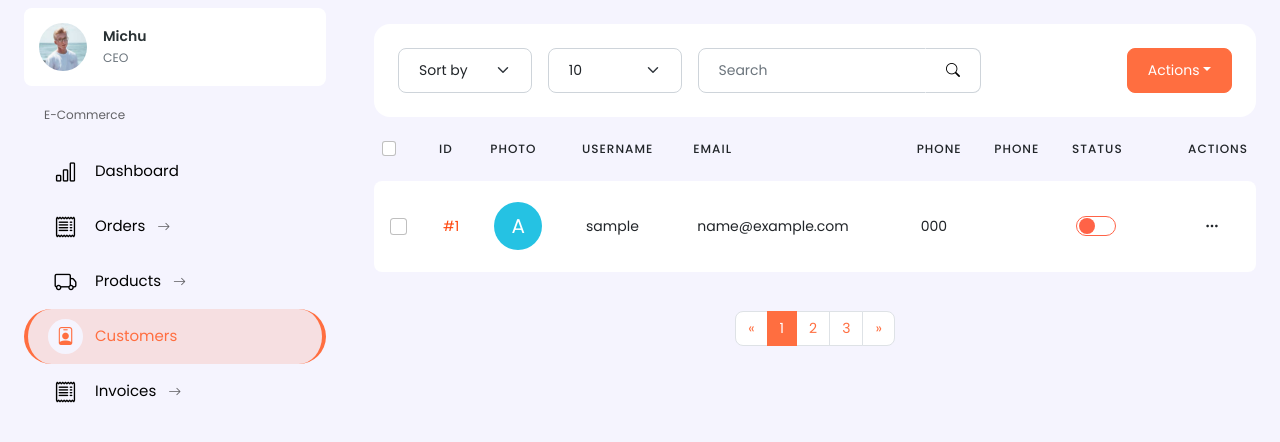
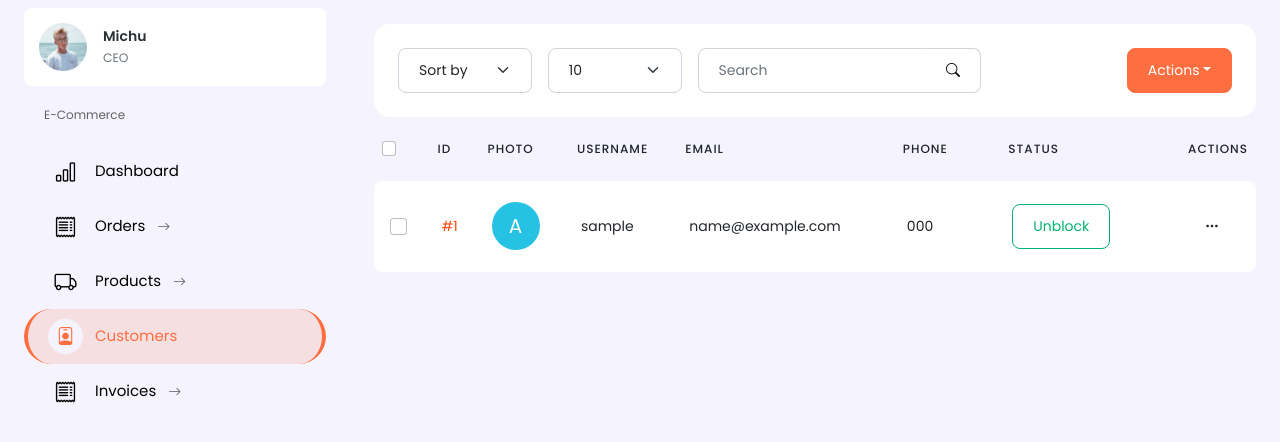
Before and after one commit to Michu23/Zorro, a Django app: page /superadmin/customers/ in a window 1280 px wide. Shown: the part 90-532 px from the top of the page. Run offline with Django 4.2, Linux system fonts and the light colour scheme; tables that the repository leaves empty hold one stand-in row (values such as "Sample post"); some libraries are stand-ins or nearby versions.

```diff
--- a/Adminapp/templates/customers.html
+++ b/Adminapp/templates/customers.html
@@ -65,7 +65,7 @@
                     <th>Username</th>
                     <th>Email</th>
                     <th>Phone</th>
-                    <th>Phone</th>
+                    <th></th>
                     <th>Status</th>
                     <th class="text-end">Actions</th>
                 </tr>
@@ -90,14 +90,28 @@
                     <td>{{user.date}}</td>
                     <td>
                         <!-- <span class="badge bg-success">Active</span> -->
-                        <div class="containere" id="container{{ user.id }}">
+                        <!-- <div class="containere" id="container{{ user.id }}">
                             <a href="{% url 'blockuser' user.id %}">
                                 <input class="inpute toggle-input" type="checkbox" value="{{ user.id }}"
                                     id="toggle-input{{ user.id }}">
                                 <div class="toggle-btn" id="toggle-btn{{ user.id }}"></div>
                             </a>
+                        </div> -->
+
+                        {% if user.adminstatus == False %}
+                        <div>
+                            <a href="{% url 'blockuser' user.id %}"><button class="block btn btn-outline-danger"
+                                    id="block">Block</button></a>
                         </div>
+                        {% else %}
+                        <div>
+                            <a href="{% url 'blockuser' user.id %}"><button
+                                    class="btn btn-outline-success">Unblock</button></a>
+                        </div>
+                        {% endif %}
                     </td>
+
+
                     <td class="text-end">
                         <div class="d-flex">
                             <div class="dropdown ms-auto">
@@ -434,7 +448,7 @@
         </table>
     </div>
 
-    <nav class="mt-4" aria-label="Page navigation example">
+    <!-- <nav class="mt-4" aria-label="Page navigation example">
         <ul class="pagination justify-content-center">
             <li class="page-item">
                 <a class="page-link" href="#" aria-label="Previous">
@@ -450,7 +464,7 @@
                 </a>
             </li>
         </ul>
-    </nav>
+    </nav> -->
 
 </div>
 <style>
@@ -480,6 +494,7 @@
         transition: margin-left 0.3s ease-in, background-color 0.2s ease-in;
     }
 </style>
+
 <script src="https://code.jquery.com/jquery-3.6.0.js" integrity="sha256-H+K7U5CnXl1h5ywQfKtSj8PCmoN9aaq30gDh27Xc0jk="
     crossorigin="anonymous"></script>
 <script>
--- a/Adminapp/views.py
+++ b/Adminapp/views.py
@@ -77,14 +77,12 @@ def deleteproduct(request,pk):
     return redirect("AdminProduct")
 
 @never_cache
-@login_required(login_url='admin-login')
 def blockuser(request,pk):
-    print("Are you thereeee")
     user = Users.objects.get(id=pk)
     if user.adminstatus == False:
-        Users.adminstatus=True
+        user.adminstatus=True
     else:
-        Users.adminstatus=False
+        user.adminstatus=False
     user.save()
     return redirect("AdminCustomers")
 
--- a/Userapp/views.py
+++ b/Userapp/views.py
@@ -280,13 +280,9 @@ def usercheckout(request):
 def remove(request):
     user = request.user
     productId=request.GET.get("productid")
-    print(productId)
     order = Order.objects.get(customer=user,complete=False)
-    print(order)
     product = Product.objects.get(id=productId)
-    print(product)
     order_item = OrderItem.objects.get(product=product, order=order)
-    print(order_item)
     order_item.delete()
     response={'id':productId}
     return JsonResponse(response)
@@ -524,6 +520,7 @@ def paypal(request):
         transactionid = order.id
         Pay.objects.get_or_create(order = order,method = 'Paypal',amount = total_amount,status = 'Completed', transactionid = transactionid)
         order.status = 'Placed'
+        order.complete=True
         order.save()
         return JsonResponse({'status': 'Your order has been Placed Successfully'})
 
```
